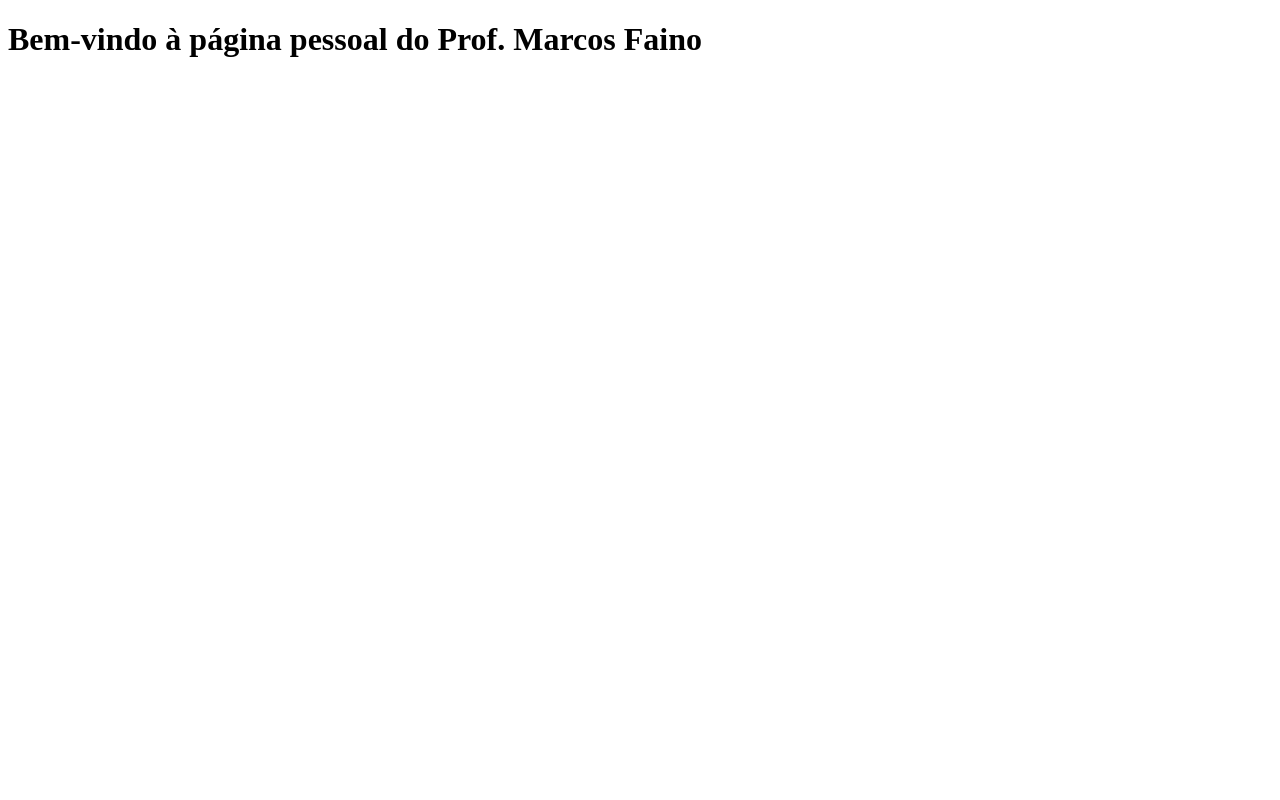
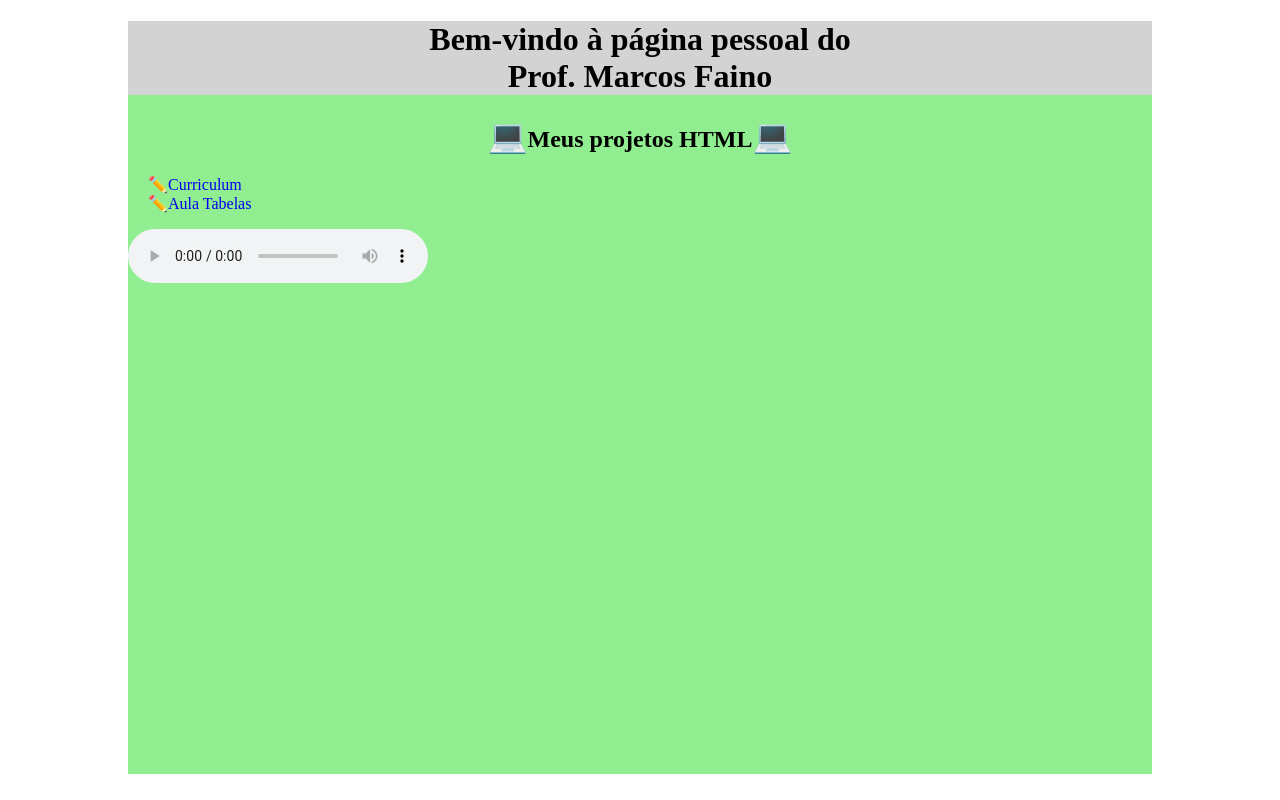
Before and after one commit to marcos-faino/projetoswebti2024, a plain HTML site: page index.html in a window 1280 px wide. Drawn offline with Linux system fonts and the light colour scheme.

Commit message:
aula2902

```diff
--- a/index.html
+++ b/index.html
@@ -4,9 +4,53 @@
 	<title>Página Pessoal Marcos Faino</title>
 	<meta charset="utf-8"/>
 	<meta name="viewport" content="width=device-width, initial-scale=1" />
+	<style>
+		html, body{
+			margin: 0;
+			padding: 0;
+			height:98%;
+		}
+		main{
+			margin: 0 auto;
+			width: 80%;
+			background-color:lightgreen;
+			height:98%;
+		}
+		a{
+			text-decoration: none;
+		}
+
+		ul{
+			list-style-type: "✏️";
+		}
+		h1{
+			background-color: lightgrey;
+		}
+		h1,h2{
+			text-align: center;
+		}
+		span{
+			font-size:2rem;
+		}
+	</style>
 </head>
 <body>
-	<h1>Bem-vindo à página pessoal do Prof. Marcos Faino</h1>
-
+	<main>
+	<h1>Bem-vindo à página pessoal do <br>Prof. Marcos Faino</h1>
+	<section>
+		<h2><span>💻</span>Meus projetos HTML<span>💻</span></h2>
+		<ul>
+			<li>
+			    <a href="curriculum v1/curriculum.html">Curriculum</a>
+		    </li>
+			<li>
+				<a href="aulatabela/tabela.html">Aula Tabelas</a>
+			</li>
+		</ul>
+		<audio controls>
+			<source src="audio/idontcare.mp3">
+		</audio>
+	</section>
+	</main>
 </body>
 </html>
```
Also changed, not shown: aulatabela/tabela.html (+1 -0 lines), curriculum v1/curriculum.html (+1 -0 lines), 1 other file.
